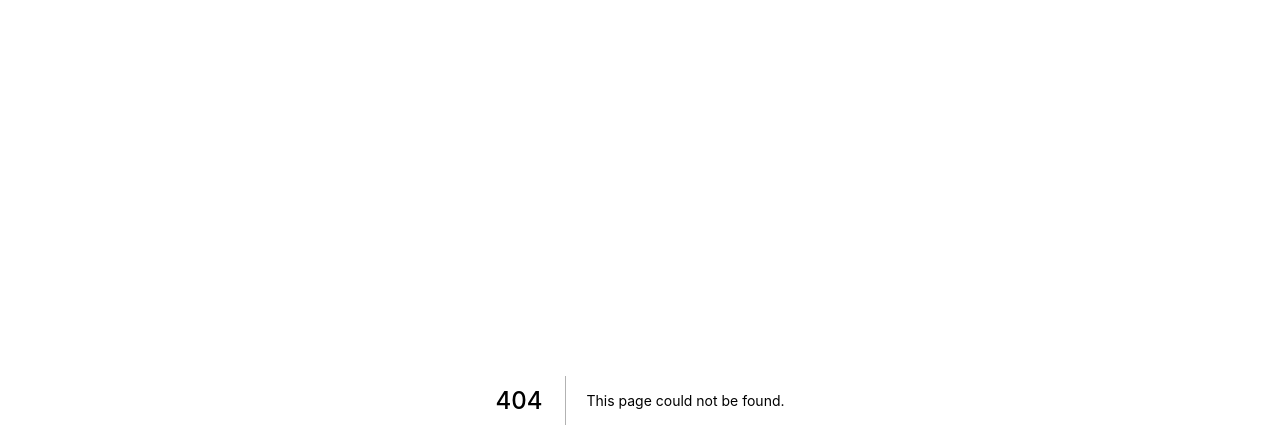
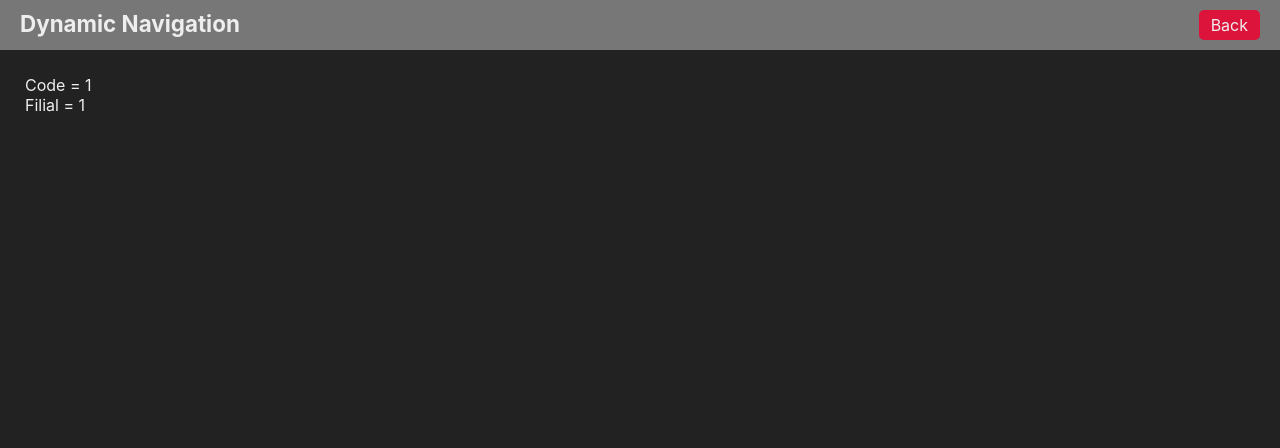
Before and after one commit to GXMUHATE/LearningJavascript, a Next.js app in the folder nextJs/cadastroDB(Firestore)/fundamentals/: page /client/1/1 in a window 1280 px wide. Before the commit this address had no page. Shown: the top 448 px of the page. Built offline with nearby package versions, Linux system fonts and the light colour scheme.

Commit message:
Dynamic navigation using router

```diff
--- /dev/null
+++ b/nextJs/cadastroDB(Firestore)/fundamentals/src/pages/client/[filial]/[code].jsx
@@ -0,0 +1,14 @@
+import Layout from "../../../components/Layout";
+import {useRouter} from 'next/router'
+
+export default function ClientPerCode(){
+    const router = useRouter()
+
+
+    return(
+        <Layout titulo="Dynamic Navigation">
+            <div>Code = {router.query.code}</div>
+            <div>Filial = {router.query.filial}</div>
+        </Layout>
+    )
+}
--- a/nextJs/cadastroDB(Firestore)/fundamentals/src/pages/index.jsx
+++ b/nextJs/cadastroDB(Firestore)/fundamentals/src/pages/index.jsx
@@ -14,6 +14,7 @@ export default function Inicio() {
             <Navigator text="Example" destiny="/example" color="#9400de"/>
             <Navigator text="JSX" destiny="/jsx" color="crimson"/>
             <Navigator text="Navigation #01" destiny="/navigation" color="purple"/>
+            <Navigator text="Navigation #02" destiny="/client/mpt/123" color="green"/>
         </div>
     )
 }
```
